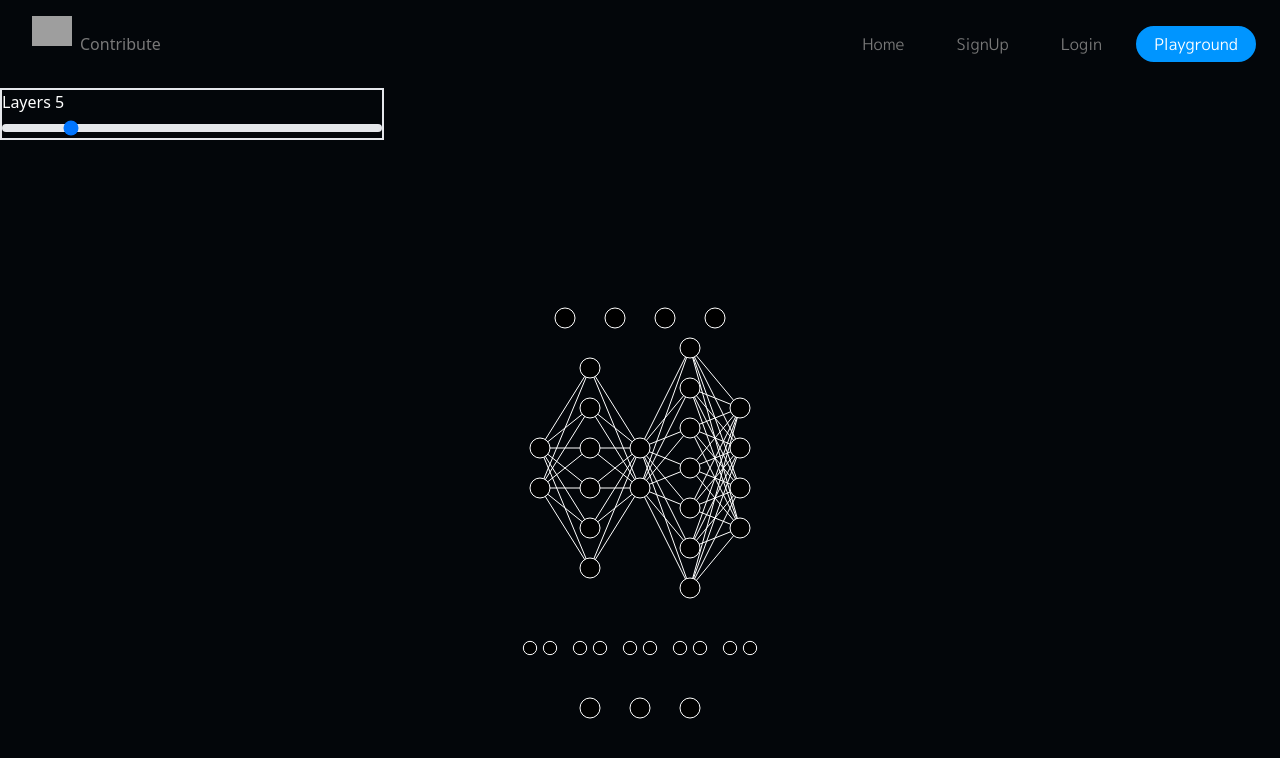
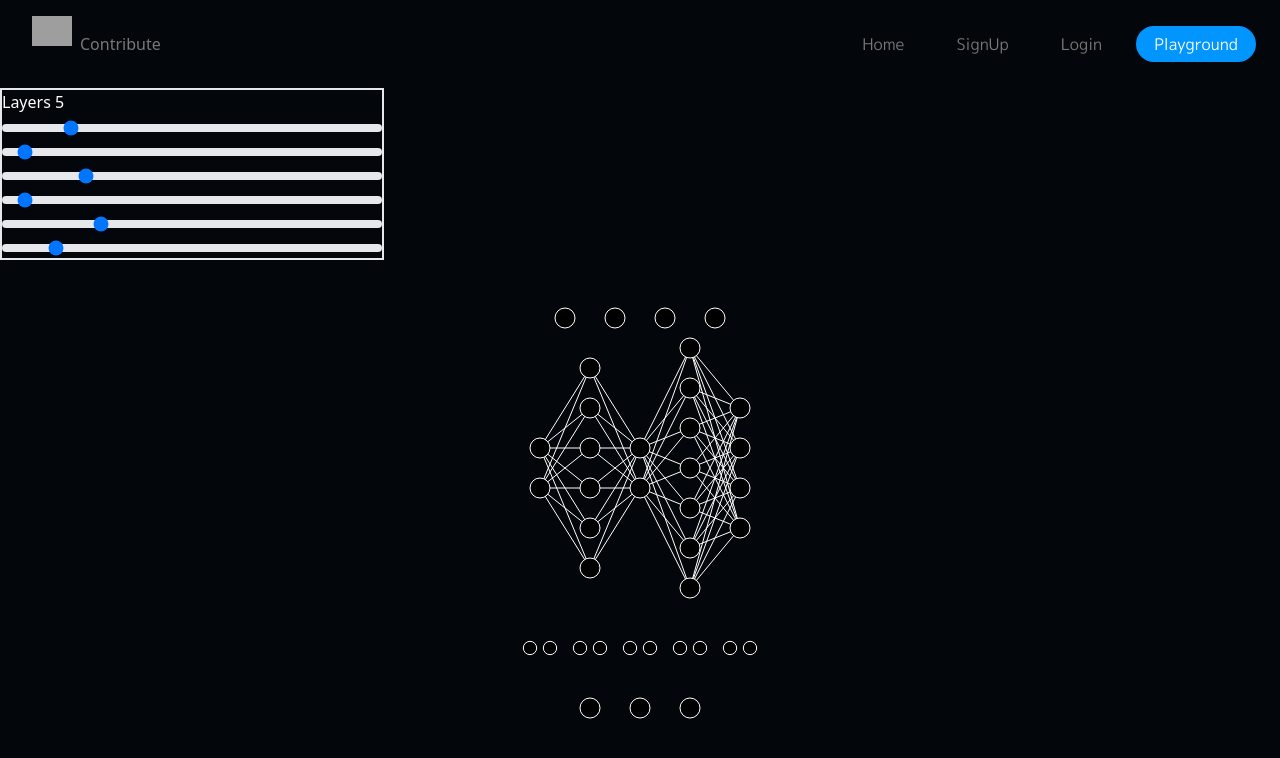
Before and after one commit to erupturatis/NeuralNetworkPlayground, a React (Vite) app in the folder Client/: page /Playground in a window 1280 px wide. Shown: the top 758 px of the page. Built offline with nearby package versions, Linux system fonts and the light colour scheme; grey boxes are pictures that could not be loaded.

Commit message:
adding and removing neurons

```diff
--- a/Client/src/Pages/PlayGround/NetworkGenerator.jsx
+++ b/Client/src/Pages/PlayGround/NetworkGenerator.jsx
@@ -21,14 +21,12 @@ const NetworkGenerator = () => {
 
   useEffect(() => {
     setNetworkState(network);
-    setDispatch(dispatch);
     generateStructure();
     addZoom();
   }, []);
 
   useEffect(() => {
     setNetworkState(network);
-    setDispatch(dispatch);
     generateStructure();
     generateNetwork();
     generateUI();
--- a/Client/src/Pages/PlayGround/OptionsLeft.jsx
+++ b/Client/src/Pages/PlayGround/OptionsLeft.jsx
@@ -1,11 +1,51 @@
 import React from 'react';
 import { useState, useEffect } from 'react';
 import { useSelector } from 'react-redux';
+import { useDispatch } from 'react-redux';
+import {
+  dispatchAddLayer,
+  dispatchAddNeuron,
+  dispatchRemoveLayer,
+  dispatchRemoveNeuron,
+} from './utils/dispatchers';
+import { setDispatch } from './utils/dispatchers';
 
-import { dispatchAddLayer, dispatchRemoveLayer } from './utils/dispatchers';
 const OptionsLeft = () => {
-  const [layers, setLayers] = useState(5);
   const { network } = useSelector((state) => state);
+  const dispatch = useDispatch();
+
+  const [layers, setLayers] = useState(network.length);
+  const [layerSizes, setLayerSizes] = useState(
+    network.layers.map((element) => element.numNeurons)
+  );
+
+  useEffect(() => {
+    setDispatch(dispatch);
+  }, []);
+
+  useEffect(() => {
+    //console.log(network.layers);
+    for (let i = 0; i < network.length; i++) {
+      console.log(network.layers[i].numNeurons, layerSizes[i]);
+      if (layerSizes[i] > network.layers[i].numNeurons) {
+        for (
+          let iter = layerSizes[i] - network.layers[i].numNeurons;
+          iter > 0;
+          iter--
+        ) {
+          dispatchAddNeuron(i);
+        }
+      } else if (layerSizes[i] < network.layers[i].numNeurons) {
+        for (
+          let iter = network.layers[i].numNeurons - layerSizes[i];
+          iter > 0;
+          iter--
+        ) {
+          dispatchRemoveNeuron(i);
+        }
+      }
+    }
+  }, [layerSizes]);
 
   useEffect(() => {
     syncLayers();
@@ -13,7 +53,16 @@ const OptionsLeft = () => {
 
   useEffect(() => {
     setLayers(network.length);
+    // setLayerSizes(network.layers.map((element) => element.numNeurons));
+    // console.log(layerSizes);
   }, [network.length]);
+
+  let setlayerSizesIdx = (index, value) => {
+    value = parseInt(value);
+    let newSizes = [...layerSizes];
+    newSizes.splice(index, 1, value);
+    setLayerSizes(newSizes);
+  };
 
   let syncLayers = () => {
     // layers sync
@@ -25,10 +74,7 @@ const OptionsLeft = () => {
       }
     } else if (layers < network.length) {
       for (let iter = network.length - layers; iter > 0; iter--) {
-        console.log(network.length);
         dispatchRemoveLayer(layers - 1);
-        console.log(network.length);
-        //console.log('removed', layers - 2);
       }
     }
   };
@@ -46,7 +92,26 @@ const OptionsLeft = () => {
           setLayers(e.target.value);
         }}
       />
-      {network.layers.map((element) => {})}
+      {network.layers.map((element) => {
+        //console.log(element.layerNum);
+        return (
+          <input
+            key={element.layerNum}
+            id="range"
+            type="range"
+            min="1"
+            max="25"
+            value={layerSizes[element.layerNum]}
+            className="w-full h-2 bg-gray-200 rounded-lg appearance-none cursor-pointer dark:bg-gray-700"
+            onChange={(e) => {
+              setlayerSizesIdx(element.layerNum, e.target.value);
+              console.log(layerSizes);
+            }}
+          />
+        );
+
+        _;
+      })}
     </div>
   );
 };
```
